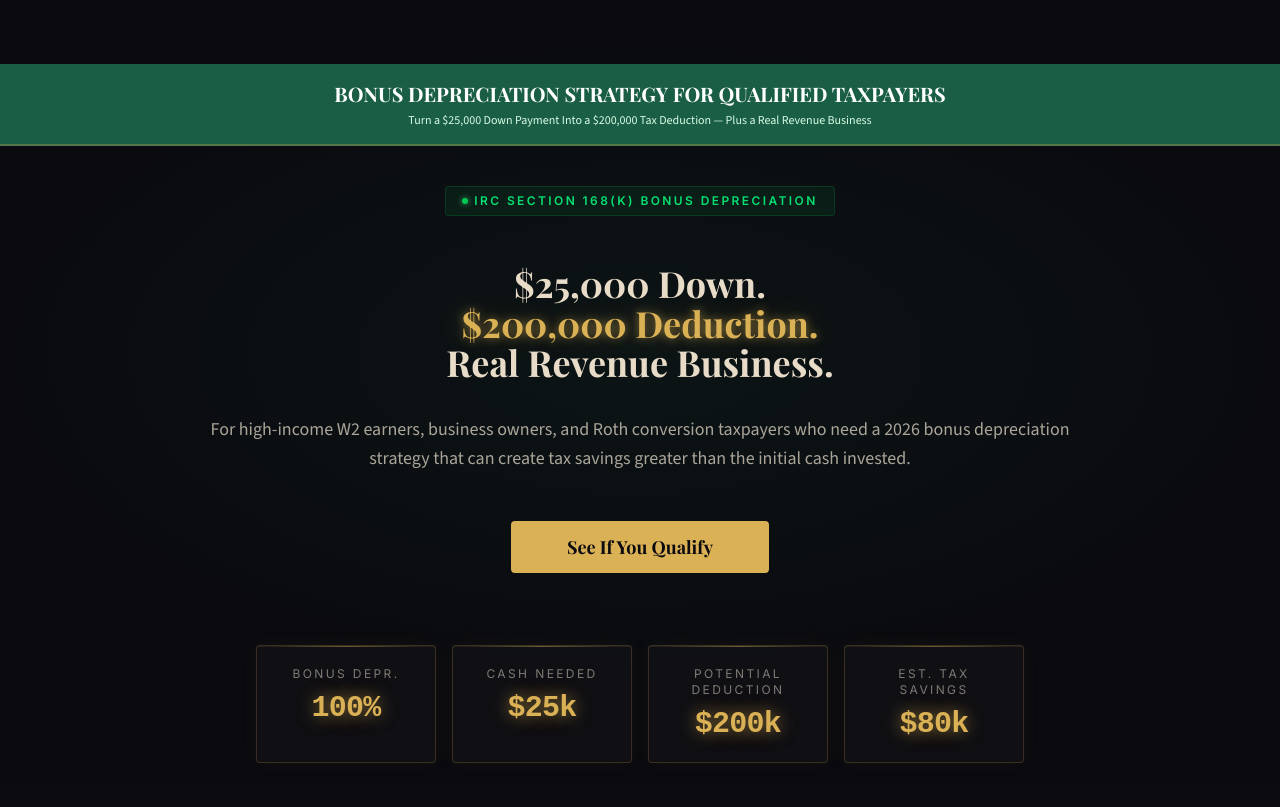
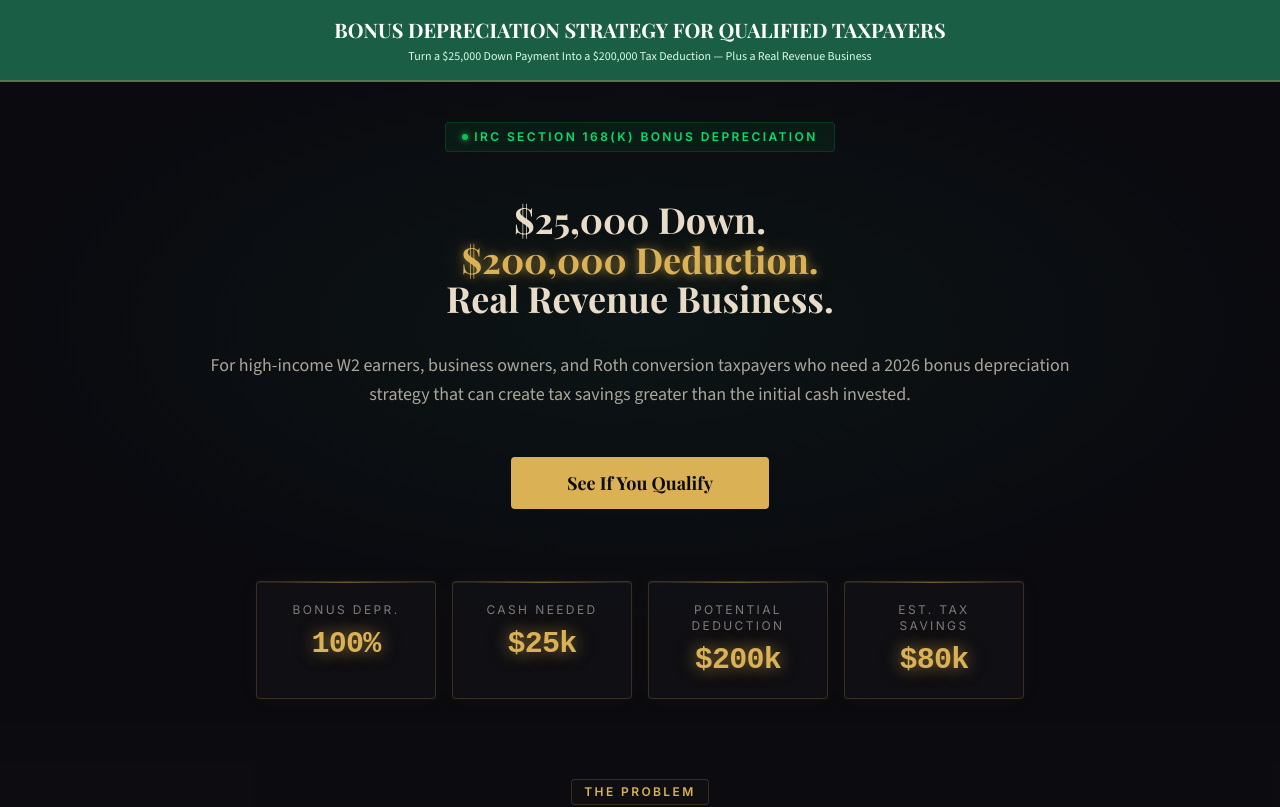
Before and after one commit to kennysabangan/arcade-tax-guide, a React (Vite) app: page /arcade in a window 1280 px wide. Shown: the top 807 px of the page. Built offline with nearby package versions, Linux system fonts and the light colour scheme; what @react-pdf/renderer would draw is missing.

Commit message:
fix: remove top padding on /arcade (no navbar)

```diff
--- a/src/pages/ArcadeLandingPage.jsx
+++ b/src/pages/ArcadeLandingPage.jsx
@@ -145,7 +145,7 @@ function ArcadeLandingPage() {
       <StickyMobileCTA />
 
       {/* Hero */}
-      <section className="relative flex flex-col overflow-x-hidden pt-16 min-h-[70vh] sm:min-h-[80vh] lg:min-h-[85vh]">
+      <section className="relative flex flex-col overflow-x-hidden min-h-[70vh] sm:min-h-[80vh] lg:min-h-[85vh]">
         {/* Announcement Bar */}
         <div className="relative z-30 w-full py-3 sm:py-4" style={{ background: '#1a5f45', borderBottom: '2px solid rgba(219,177,85,0.3)' }}>
           <div className="max-w-7xl mx-auto px-4 text-center">
```
